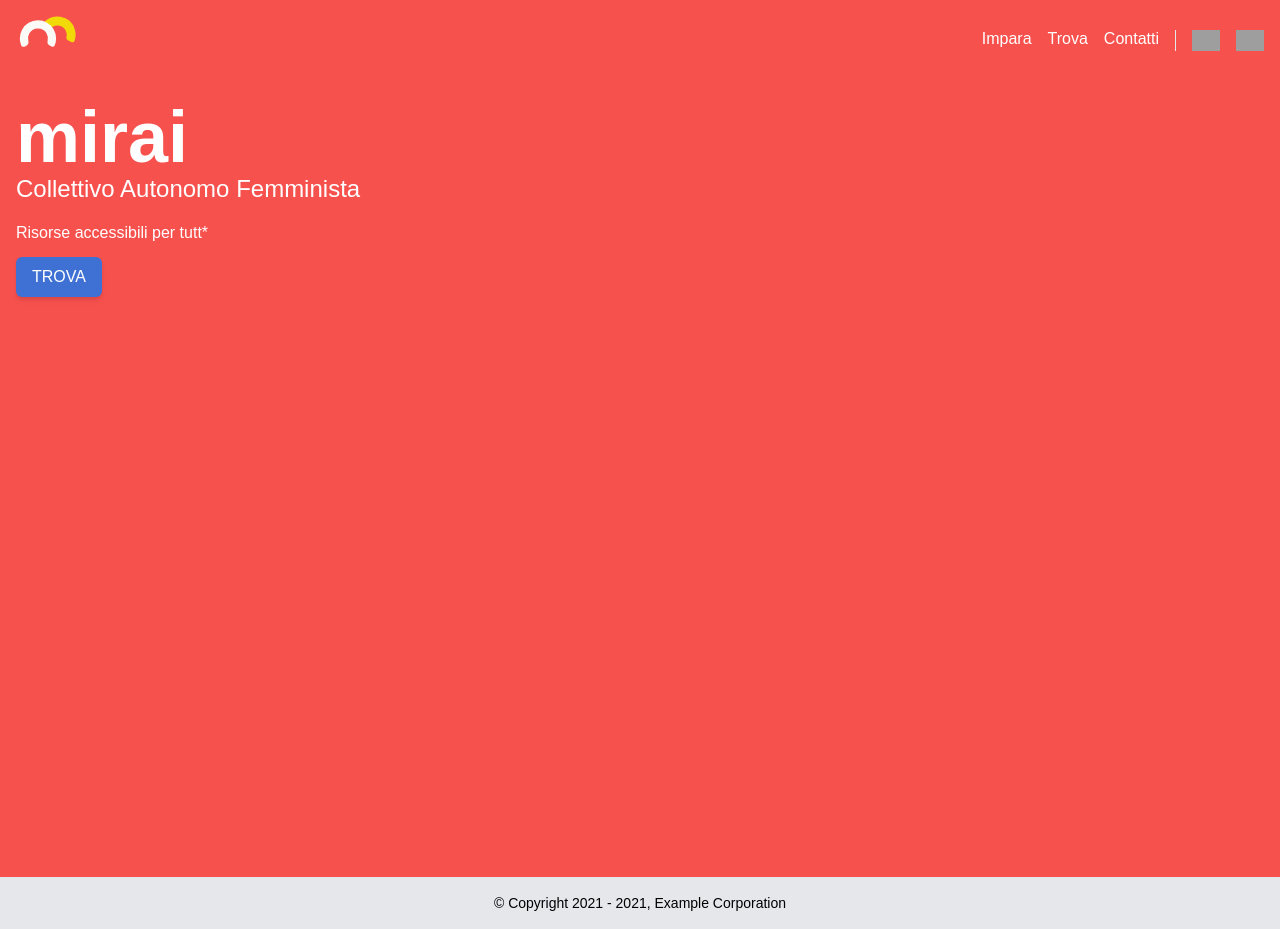
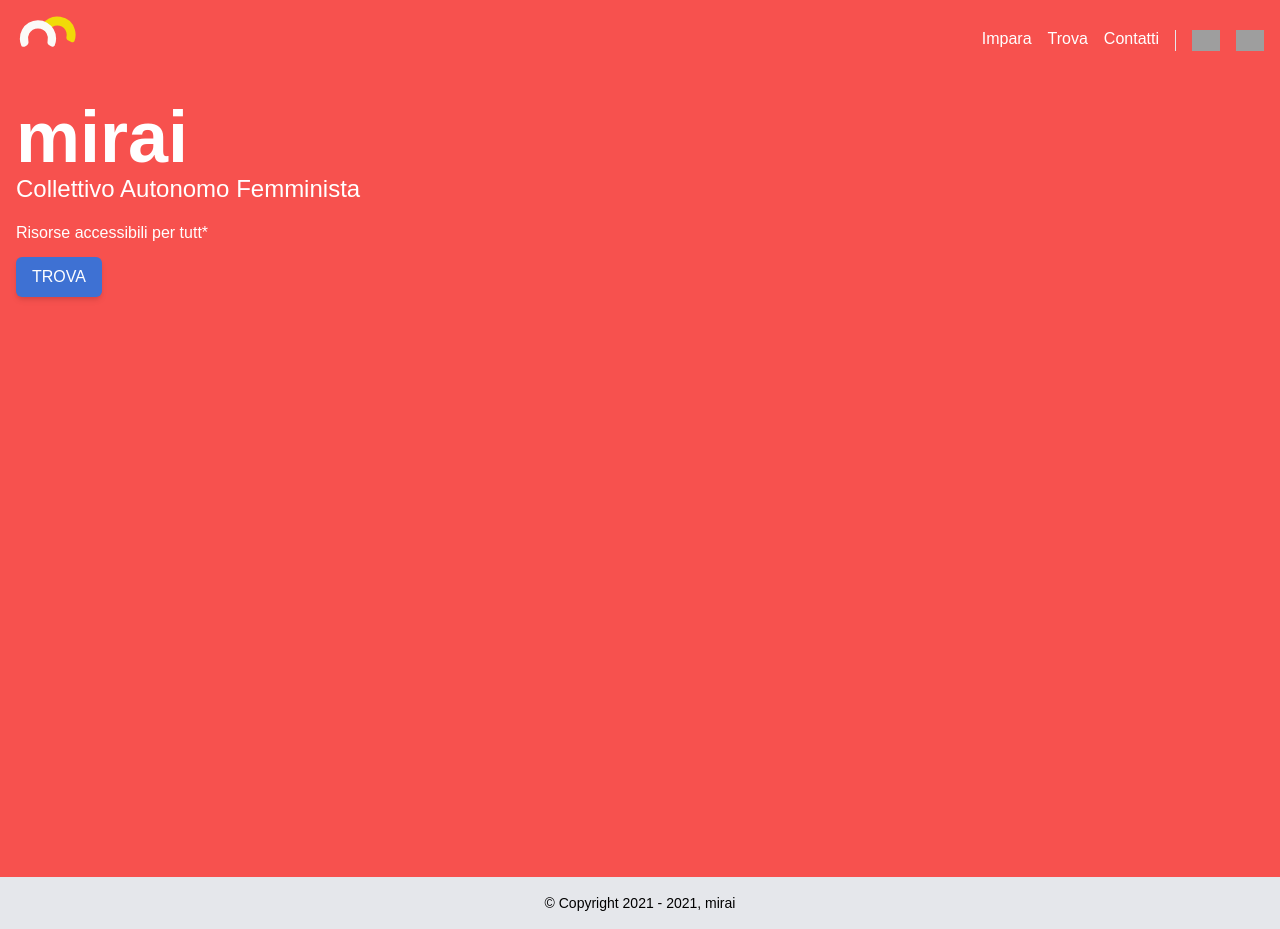
Before and after one commit to mirai-Mirandola-Intersezionale/mirai, a Next.js app: page / in a window 1280 px wide. Built offline with nearby package versions, Linux system fonts and the light colour scheme; grey boxes are pictures that could not be loaded.

Commit message:
ADD: nome collettivo mirai

```diff
--- a/components/Footer.js
+++ b/components/Footer.js
@@ -4,7 +4,7 @@ export default function Footer(){
     return (
         <>
             <footer className="bg-gray-200 p-4">
-                <p className="copyright text-center text-sm">&copy; Copyright 2021 - {new Date().getFullYear()}, Example Corporation</p>
+                <p className="copyright text-center text-sm">&copy; Copyright 2021 - {new Date().getFullYear()}, mirai</p>
             </footer>
         </>
     )
```
